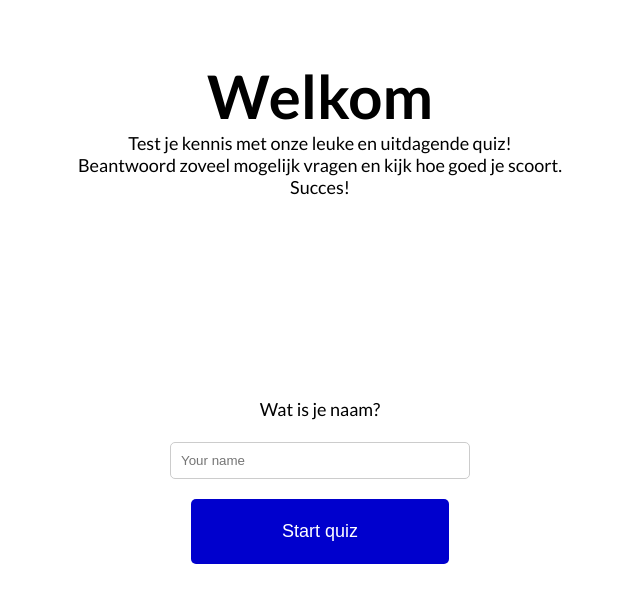
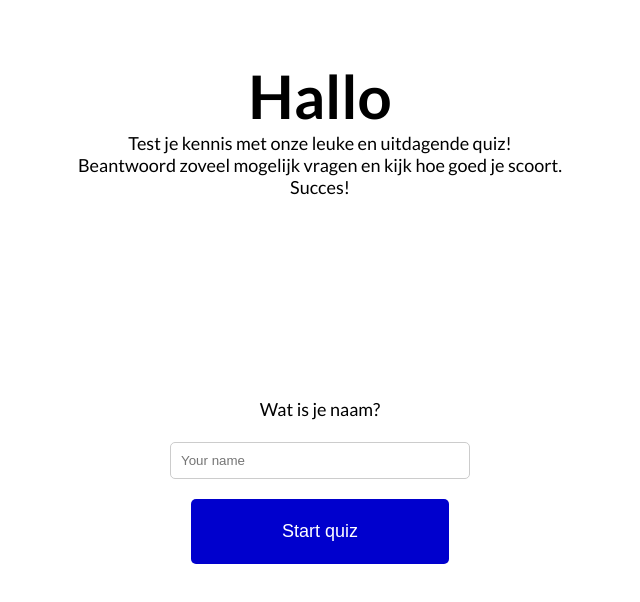
Before and after one commit to FTWSythe/ProjectQuizWebsite, a plain HTML site: page Quiz Website HTML/startscherm.html in a window 1280 px wide. Shown: the whole page, without its empty margins (320-960 px from the left). Drawn offline with Linux system fonts and the light colour scheme.

Commit message:
welkom veranderd

```diff
--- a/Quiz Website HTML/startscherm.html
+++ b/Quiz Website HTML/startscherm.html
@@ -12,7 +12,7 @@
 <body>
 <main>
     <section>
-        <h1>Welkom</h1>
+        <h1>Hallo</h1>
         <p class="uitleg_quiz">Test je kennis met onze leuke en uitdagende quiz!<br>
             Beantwoord zoveel mogelijk vragen en kijk hoe goed je scoort.<br>
             Succes!</p>
```
